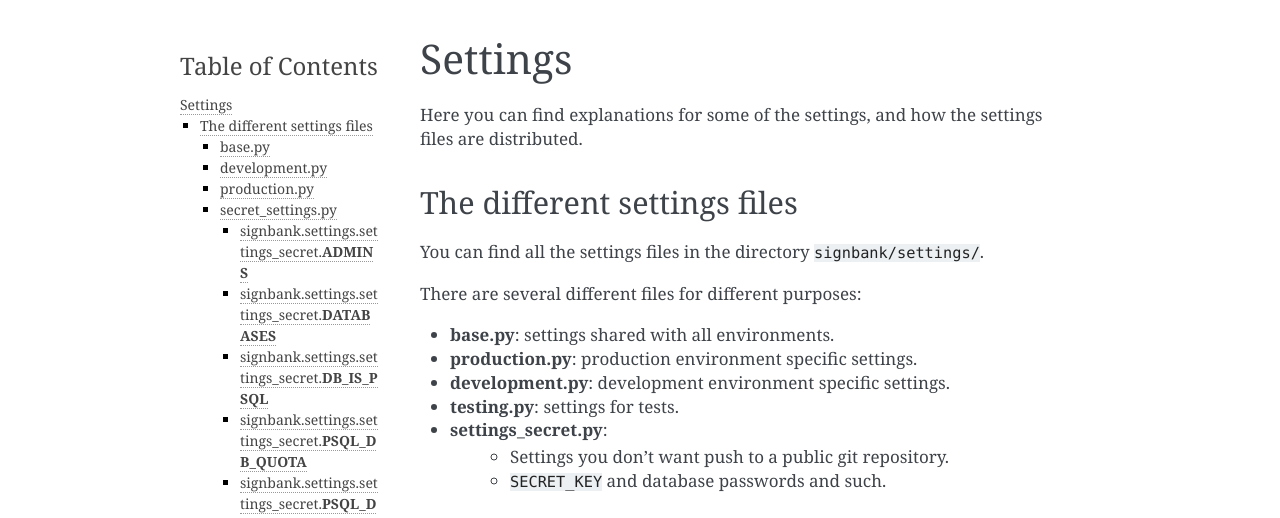
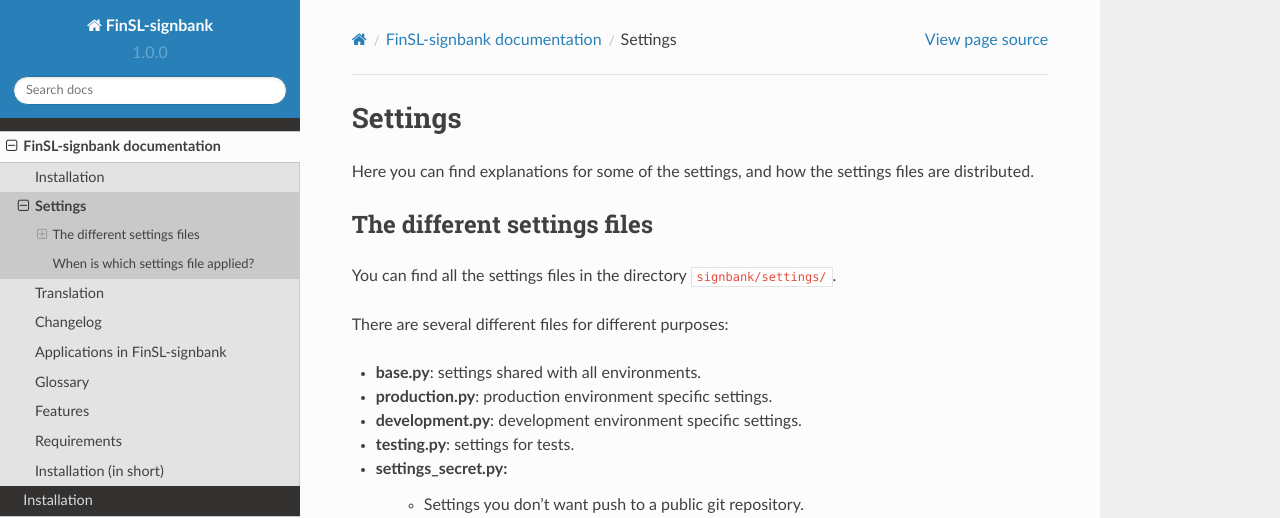
Before and after one commit to Signbank/FinSL-signbank, a Sphinx documentation site: the page built from docs/settings.rst, in a window 1280 px wide and 1400 px high. Shown: the top 518 px of the window. Built offline with Sphinx 7.4.7 and the Read the Docs theme 2.0.0, drawn with Linux system fonts in a browser that asks for light colours; some of the changed text lies outside the part shown.

Commit message:
Changed to readthedocs theme, fixed secret_settings docs to be manual.

```diff
--- a/docs/conf.py
+++ b/docs/conf.py
@@ -45,7 +45,7 @@
 ]
 
 # Default flags for autodoc.
-autodoc_default_flags = ['members',]
+autodoc_default_flags = ['members', ]
 
 # Add any paths that contain templates here, relative to this directory.
 templates_path = ['_templates']
@@ -80,13 +80,26 @@
 # The theme to use for HTML and HTML Help pages.  See the documentation for
 # a list of builtin themes.
 #
-html_theme = 'alabaster'
+html_theme = 'sphinx_rtd_theme'
 
 # Theme options are theme-specific and customize the look and feel of a theme
 # further.  For a list of options available for each theme, see the
 # documentation.
 #
-# html_theme_options = {}
+html_theme_options = {
+    'canonical_url': '',
+    'analytics_id': '',
+    'logo_only': False,
+    'display_version': True,
+    'prev_next_buttons_location': 'bottom',
+    'style_external_links': False,
+    # Toc options
+    'collapse_navigation': True,
+    'sticky_navigation': True,
+    'navigation_depth': 4,
+    'includehidden': True,
+    'titles_only': False
+}
 
 # Add any paths that contain custom static files (such as style sheets) here,
 # relative to this directory. They are copied after the builtin static files,
--- a/docs/settings.rst
+++ b/docs/settings.rst
@@ -94,48 +94,49 @@
 .. autodata:: UPLOAD_ROOT
     :annotation:
 
-secret_settings.py
+settings_secret.py
 ^^^^^^^^^^^^^^^^^^
 
-signbank.settings.settings_secret.\ **ADMINS**
-""""""""""""""""""""""""""""""""""""""""""""""
+.. currentmodule:: signbank.settings.settings_secret
+
+.. py:data:: ADMINS
+
     A list of all the people who get code error notifications. When DEBUG=False and a view raises an exception, Django will email these people with the full exception information.
 
+.. py:data:: DATABASES
 
-signbank.settings.settings_secret.\ **DATABASES**
-"""""""""""""""""""""""""""""""""""""""""""""""""
     A dictionary containing the settings for all databases to be used with Django.
 
-signbank.settings.settings_secret.\ **DB_IS_PSQL**
-""""""""""""""""""""""""""""""""""""""""""""""""""
+.. py:data:: DB_IS_PSQL
+
     Is the database engine used is postgresql?
 
-signbank.settings.settings_secret.\ **PSQL_DB_QUOTA**
-"""""""""""""""""""""""""""""""""""""""""""""""""""""
+.. py:data::  PSQL_DB_QUOTA
+
     Maximum size of database in bytes, controlled outside of this application. Fill it in if you have a quota.
 
-signbank.settings.settings_secret.\ **PSQL_DB_NAME**
-""""""""""""""""""""""""""""""""""""""""""""""""""""
+.. py:data:: PSQL_DB_NAME
+
     The name of a database used.
 
-signbank.settings.settings_secret.\ **DEFAULT_FROM_EMAIL**
-""""""""""""""""""""""""""""""""""""""""""""""""""""""""""
+.. py:data:: DEFAULT_FROM_EMAIL
+
     Default email address to use for various automated correspondence from the site manager(s). Note: You can also use the following form ‘Webmaster <webmaster@yourdomain.com>’
 
-signbank.settings.settings_secret.\ **EMAIL_HOST**
-""""""""""""""""""""""""""""""""""""""""""""""""""
+.. py:data:: EMAIL_HOST
+
     The host to use for sending email.
 
-signbank.settings.settings_secret.\ **EMAIL_PORT**
-""""""""""""""""""""""""""""""""""""""""""""""""""
+.. py:data:: EMAIL_PORT
+
     Port to use for the SMTP server defined in EMAIL_HOST.
 
-signbank.settings.settings_secret.\ **SECRET_KEY**
-""""""""""""""""""""""""""""""""""""""""""""""""""
+.. py:data:: SECRET_KEY
+
     Make this unique, and don’t share it with anybody. This is used to provide cryptographic signing.
 
-signbank.settings.settings_secret.\ **SERVER_EMAIL**
-""""""""""""""""""""""""""""""""""""""""""""""""""""
+.. py:data:: SERVER_EMAIL
+
     The email address that error messages come from, such as those sent to ADMINS and MANAGERS. Note: You can also use the following form ‘Webmaster <webmaster@yourdomain.com>’
 
 testing.py
```
